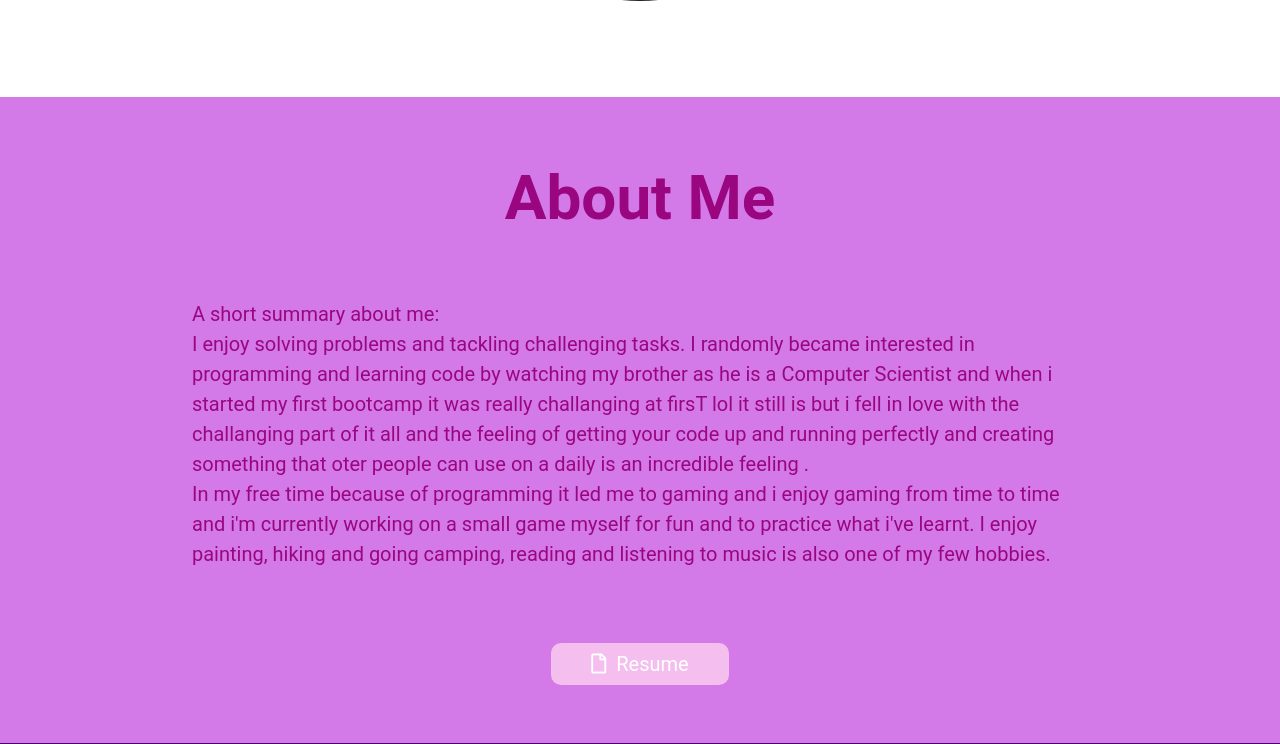
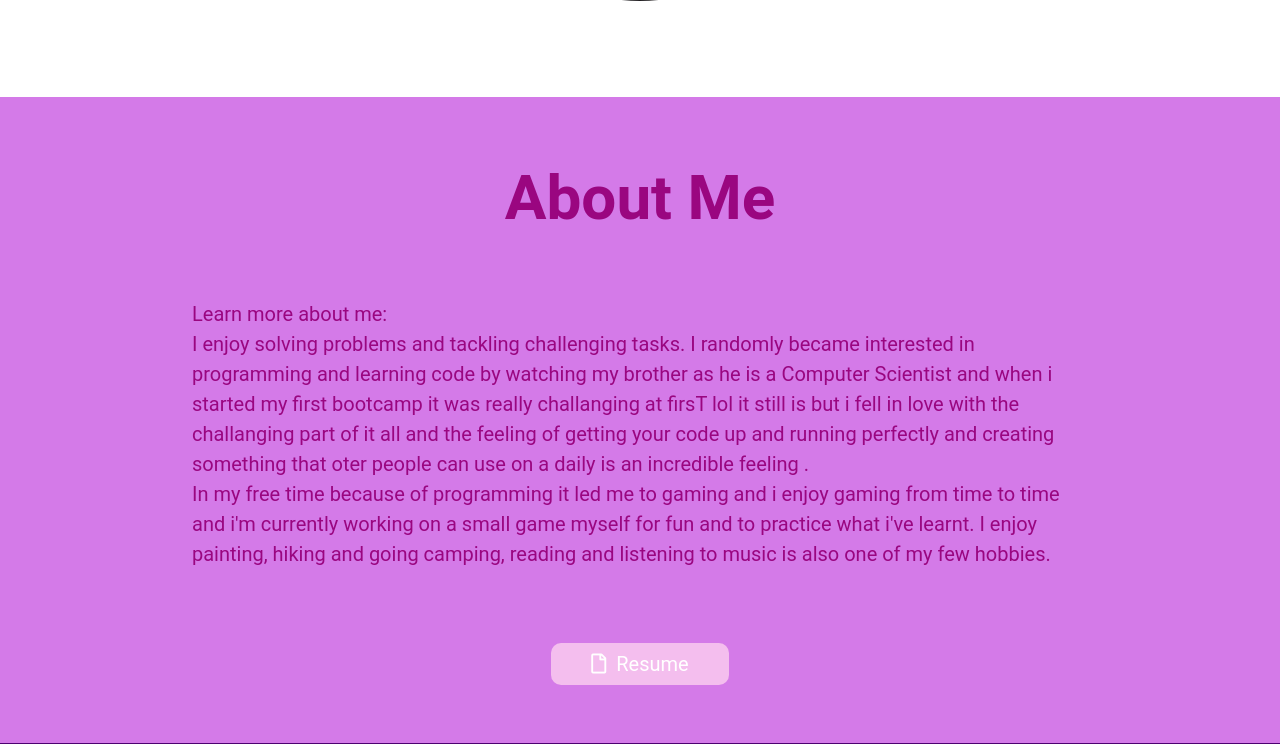
Before and after one commit to DanielleM27/portfolio-with-sqlalchemy, a Flask app: page /about in a window 1280 px wide. Shown: the part 795-1539 px from the top of the page. Run offline with Flask 2, Linux system fonts and the light colour scheme; data comes from the database, SQL or seed files in the repository.

Commit message:
Update about.html

```diff
--- a/templates/about.html
+++ b/templates/about.html
@@ -9,11 +9,9 @@
         <img src="static/img/IMG_8390.JPG" alt="Headshot">
     </section>
     <section id="about-page">
-        <div id="circle"></div>
-        <div id="circle"></div>
         <h2>About Me</h2>
         <p>
-    A short summary about me:
+    Learn more about me:
         <br>
 I enjoy solving problems and tackling challenging tasks. I randomly became interested in programming and learning code by watching my brother as he is a Computer Scientist and when i started my first bootcamp it was really challanging at firsT lol it still is but i fell in love with the challanging part of it all and the feeling of getting your code up and running perfectly and creating something that oter people can use on a daily is an incredible feeling .
 <br>
```
